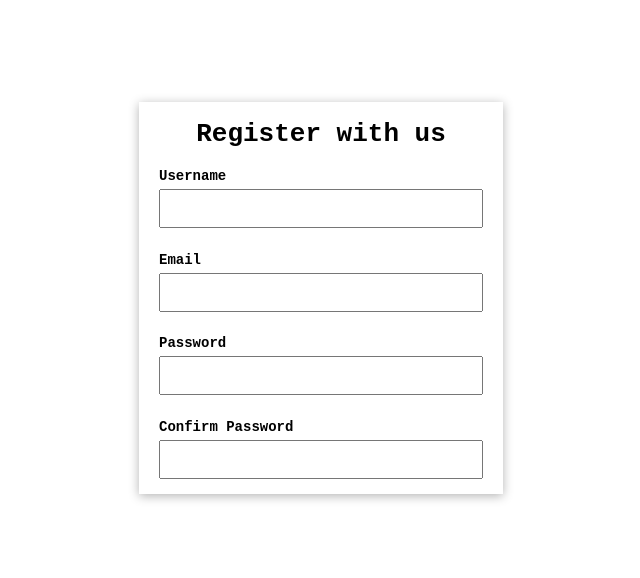
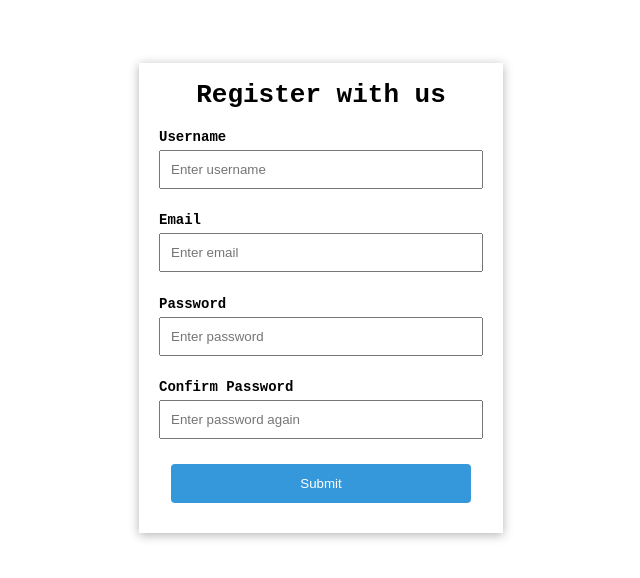
Before and after one commit to gocerdeniz/registration-form, a plain HTML site: page index.html in a window 1280 px wide. Shown: the part 110-688 px from the top of the page, without its empty margins (319-959 px from the left). Drawn offline with Linux system fonts and the light colour scheme.

Commit message:
v0.2
iskelet almost done

```diff
--- a/index.html
+++ b/index.html
@@ -10,22 +10,26 @@
 
                 <div class="userName">
                     <h4>Username</h4>
-                    <input type="text"><br>
+                    <input type="text" placeholder="Enter username"><br>
                 </div>
 
                 <div class="eMail">
                     <h4>Email</h4>
-                    <input type="text"><br>
+                    <input type="text" placeholder="Enter email"><br>
                 </div>
 
                 <div class="password1">
                     <h4>Password</h4>
-                    <input type="password"><br>
+                    <input type="password" placeholder="Enter password"><br>
                 </div>
 
                 <div class="password2">
                     <h4>Confirm Password</h4>
-                    <input type="password"><br>
+                    <input type="password" placeholder="Enter password again"><br>
+                </div>
+
+                <div class="centerMe">
+                    <button class="buton">Submit</button>
                 </div>
         </form>
         <script src="main.js"></script>
--- a/style.css
+++ b/style.css
@@ -1,4 +1,4 @@
-input {
+input, button {
     margin: 20px;
     padding: 10px;
     width: 300px;
@@ -31,3 +31,18 @@ h4 {
     margin-left: 20px;
     margin-bottom: 0px;
 }
+
+.buton {
+    margin-bottom: 30px;
+    margin-top: 10px;
+    cursor: pointer;
+    background-color:#3498db;
+    border: 2px solid #3498db;
+    border-radius:4px;
+    padding: 10px;
+    color: white;
+}
+
+.centerMe {
+    text-align:center;
+}
```
